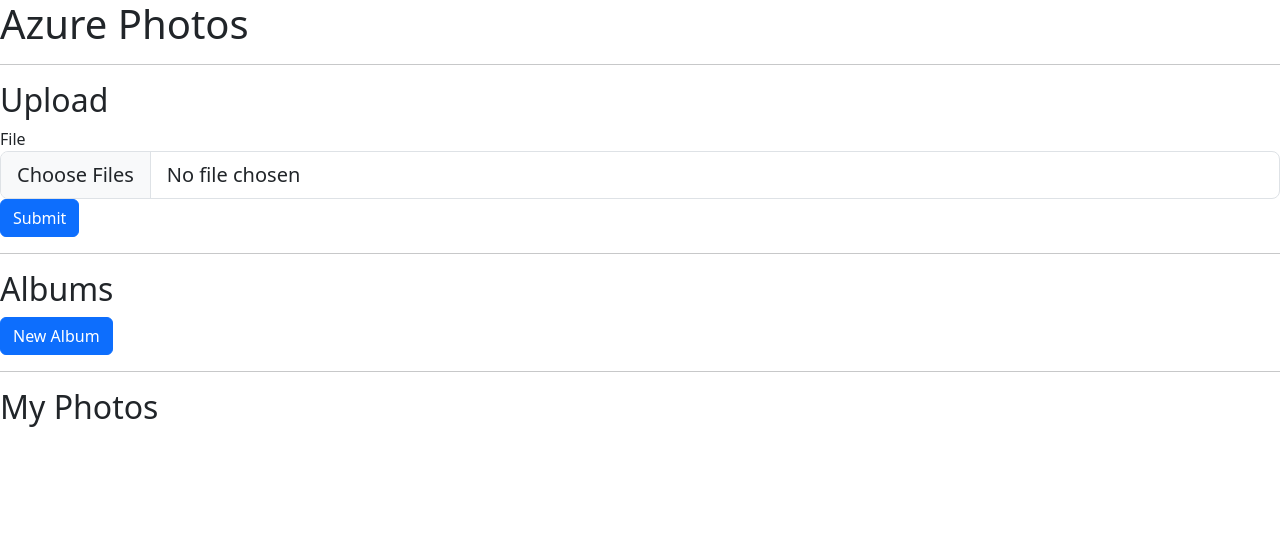
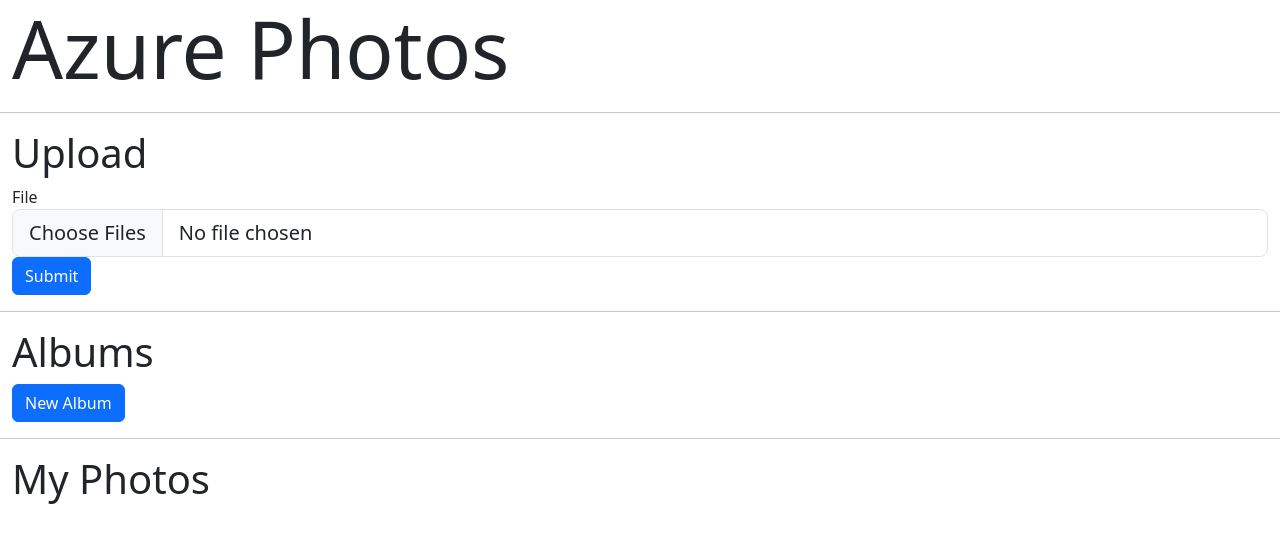
Before and after one commit to wmboyles/AzurePhotos, a Flask app: template azurephotos/templates/index.html in a window 1280 px wide. Shown: the top 543 px of the page. Run offline with Flask 3, Linux system fonts and the light colour scheme; the template is opened without the code that fills it, so the values that code supplies are empty.

Commit message:
Containers

```diff
--- a/azurephotos/static/index.css
+++ b/azurephotos/static/index.css
@@ -40,11 +40,11 @@
 }
 
 .img-thumbnail {
+  width: 100%;
+  margin: 0;
   padding: 0;
-  border: none;
-  margin: 0;
-  width: 100%;
+  border: 0;
+  display: block;
+  object-fit: cover;
   aspect-ratio: 1;
-  object-fit: cover;
-  display: block;
 }
--- a/azurephotos/templates/index.html
+++ b/azurephotos/templates/index.html
@@ -26,9 +26,15 @@
 </head>
 
 <body>
-  <h1>Azure Photos</h1>
+  <!-- Title -->
+  <div class="container-fluid">
+    <h1 class="display-1">Azure Photos</h1>
+  </div>
   <hr />
-  <h2>Upload</h2>
+
+  <!-- Upload -->
+  <div class="container-fluid">
+    <h2 class="display-6">Upload</h2>
     <form action="/upload" method="POST" enctype="multipart/form-data" class="mb-3">
       <!-- TODO: Submit request without refreshing page. Would probably have to update DOM to include new image -->
       <label for="formFile">File</label>
@@ -36,40 +42,44 @@
         name="upload" />
       <button class="btn btn-primary" type="submit">Submit</button>
     </form>
+  </div>
   <hr />
 
-  <h2>Albums</h2>
-  <div class="album-container">
+  <!-- Albums -->
+  <div class="container-fluid">
+    <h2 class="display-6">Albums</h2>
     <!-- Button trigger modal -->
-    <button type="button" class="btn btn-primary" id="createAlbumBtn">
-      New Album
-    </button>
+    <button type="button" class="btn btn-primary" id="createAlbumBtn">New Album</button>
 
-
-    <div class="row">
+    <div class="row row-cols-3 row-cols-lg-4 grid">
       {% for album in albums %}
-      <div class="col-6 col-md-4 col-lg-3">
+      <div class="col">
+        <div class="photo-card position-relative">
           <a href="/albums/{{album}}">
             <h3>{{album}}</h3>
-          <img src="/api/albums/thumbnail/{{album}}" class="img-thumbnail" width="370" height="280">
+            <img src="/api/albums/thumbnail/{{album}}" class="img-fluid img-thumbnail">
           </a>
+        </div>
       </div>
       {% endfor %}
     </div>
   </div>
   <hr />
 
-  <h2 class="mb-4">My Photos</h2>
-  <div class="row row-cols-4 row-cols-lg-6 grid gx-0">
+  <!-- Photos -->
+  <div class="container-fluid">
+    <h2 class="display-6">My Photos</h2>
+    <div class="row row-cols-4 row-cols-lg-6 grid g-0">
       {% for image in images %}
       <div class="col">
-      <div class="photo-card shadow-sm position-relative">
+        <div class="photo-card position-relative">
           <input class="form-check-input photo-checkbox" type="checkbox" name="selected_photos" value="{{ image }}">
-        <img src="/thumbnail/{{ image }}" alt="Photo" class="img-thumbnail" loading="lazy" data-bs-toggle="modal"
+          <img src="/thumbnail/{{ image }}" class="img-fluid img-thumbnail" loading="lazy" data-bs-toggle="modal"
             data-bs-target="#imageModal" data-full="/fullsize/{{ image }}">
         </div>
       </div>
       {% endfor %}
+    </div>
   </div>
 
   <!-- Modal -->
```
Lines whose indentation alone changed are shown as unchanged.
